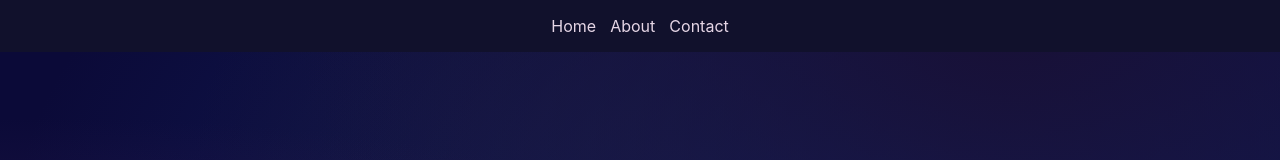
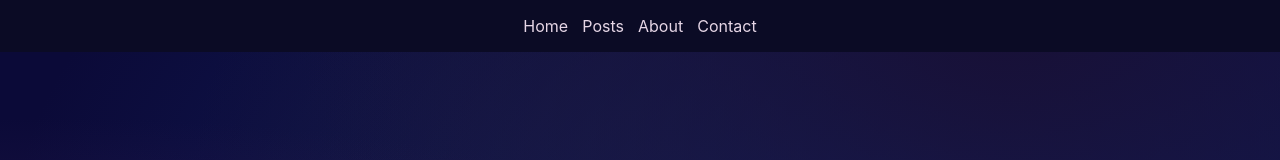
Before and after one commit to EliasPereyra/swc-webpack, a React app: page / in a window 1280 px wide. Shown: the top 160 px of the page. Built offline with nearby package versions, Linux system fonts and the light colour scheme.

Commit message:
Add a new route for the posts

```diff
--- a/src/components/navbar.css
+++ b/src/components/navbar.css
@@ -1,5 +1,5 @@
 .navbar-container {
-  background-color: #11112c;
+  background-color: #0b0b25;
   padding: 1rem 0;
 
   ul {
--- a/src/components/navbar.jsx
+++ b/src/components/navbar.jsx
@@ -9,6 +9,9 @@ export function Navbar() {
           <Link to="/">Home</Link>
         </li>
         <li>
+          <Link to="/posts">Posts</Link>
+        </li>
+        <li>
           <Link to="/about">About</Link>
         </li>
         <li>
```
